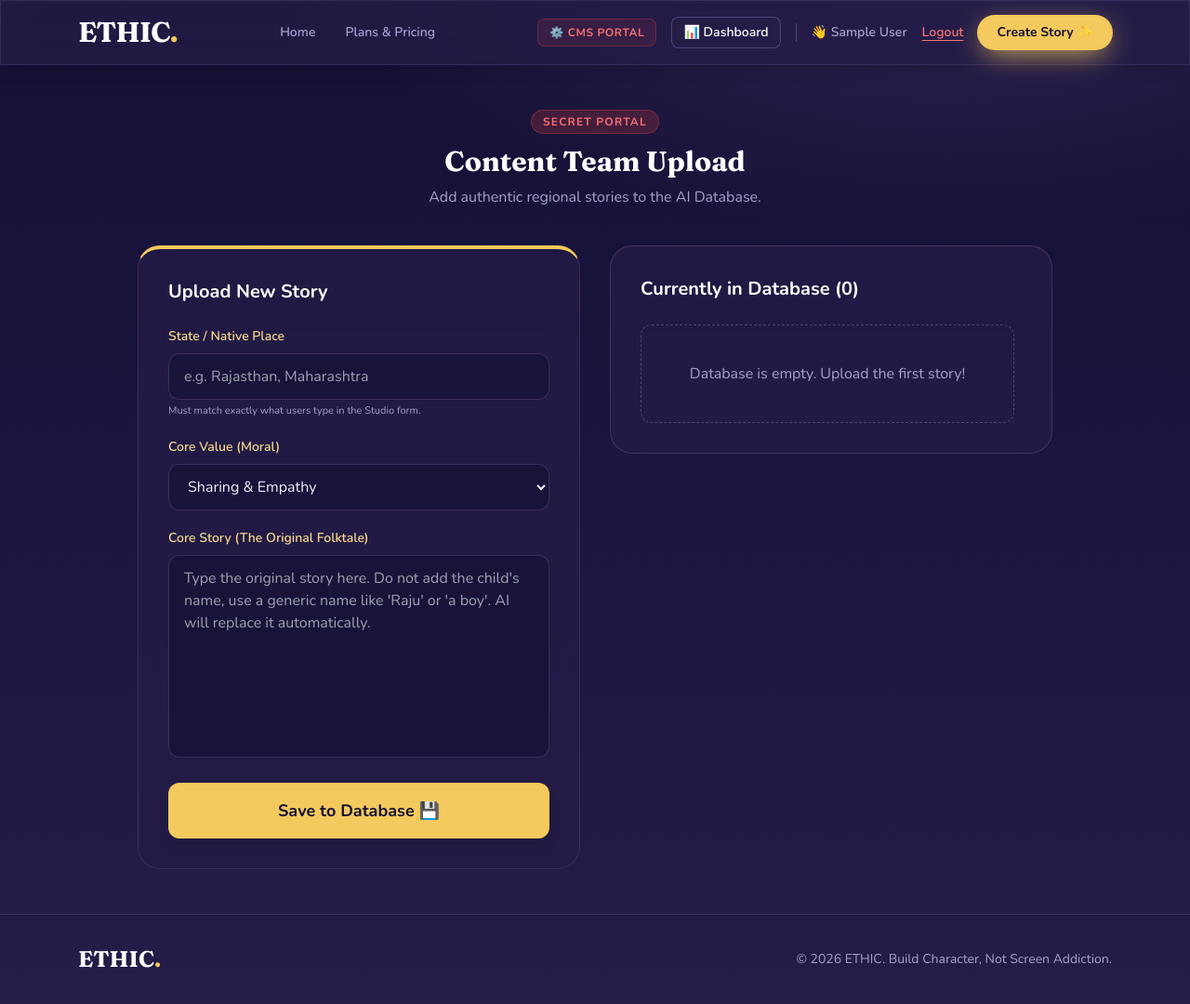
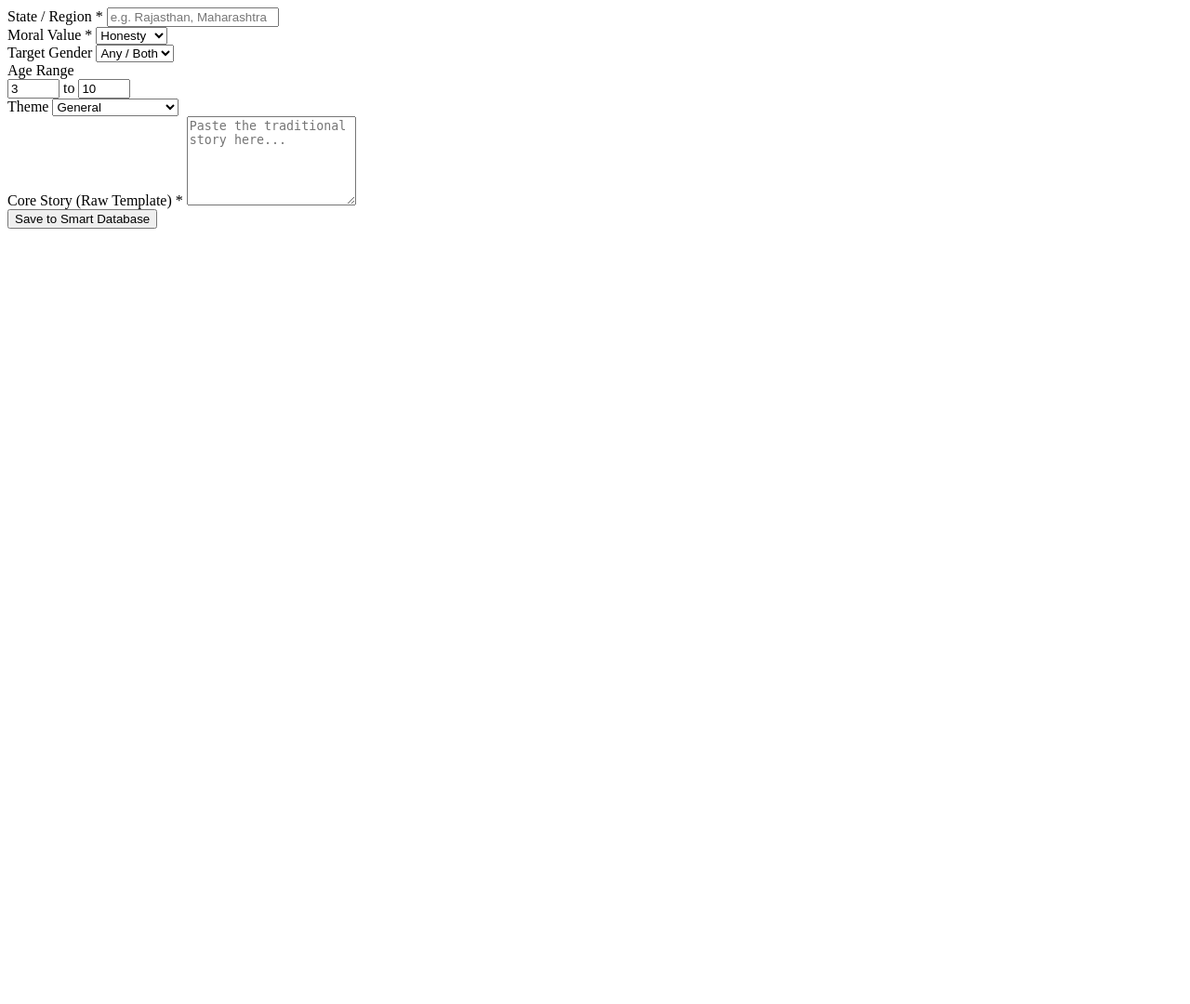
Before and after one commit to contactcuratedchoices-stack/ethic-mvp, a Flask app: page /admin/upload in a window 1280 px wide. Shown: the whole page at 93% size. After the commit the page ends 246 px from the top, so only its background shows below. Run offline with Flask 3, Linux system fonts and the light colour scheme; the visitor is signed in with stand-in values (Sample User, id 1); some libraries are stand-ins or nearby versions.

Commit message:
Update admin_upload.html

```diff
--- a/templates/admin_upload.html
+++ b/templates/admin_upload.html
@@ -1,88 +1,61 @@
-{% extends "base.html" %}
+<!-- NAYA SMART FORM -->
+<form method="POST" class="space-y-4">
 
-{% block content %}
-<section class="mx-auto max-w-5xl px-5 py-12">
-
-  <div class="mb-10 text-center">
-    <span class="inline-block px-3 py-1 bg-red-500/20 text-red-400 font-bold rounded-full text-xs uppercase tracking-widest mb-3 border border-red-500/30">Secret Portal</span>
-    <h1 class="font-serif text-3xl font-bold text-white">Content Team Upload</h1>
-    <p class="mt-2 text-muted">Add authentic regional stories to the AI Database.</p>
-  </div>
-
-  {% with messages = get_flashed_messages(category_filter=["success"]) %}
-    {% if messages %}
-      <div class="mb-8 rounded-xl bg-green-500/20 border border-green-500/30 p-4 text-green-400 font-semibold text-center shadow-lg">
-        {{ messages[0] }}
-      </div>
-    {% endif %}
-  {% endwith %}
-
-  <div class="grid grid-cols-1 lg:grid-cols-2 gap-8">
-
-    <!-- 📝 FORM TO UPLOAD STORY -->
-    <div class="glass p-6 md:p-8 rounded-3xl h-fit border-t-4 border-t-gold">
-      <h2 class="text-xl font-bold text-white mb-6">Upload New Story</h2>
-
-      <form action="/admin/upload" method="POST" class="space-y-5">
+    <!-- State and Moral -->
+    <div class="grid grid-cols-1 md:grid-cols-2 gap-4">
         <div>
-          <label class="mb-2 block text-sm font-semibold text-gold-soft">State / Native Place</label>
-          <input type="text" name="state" required placeholder="e.g. Rajasthan, Maharashtra" class="field w-full rounded-xl px-4 py-3" />
-          <p class="text-[11px] text-muted mt-1">Must match exactly what users type in the Studio form.</p>
+            <label class="block text-gray-700 text-sm font-bold mb-2">State / Region *</label>
+            <input type="text" name="state" required class="w-full px-3 py-2 border rounded-lg focus:outline-none focus:border-indigo-500" placeholder="e.g. Rajasthan, Maharashtra">
         </div>
-
         <div>
-          <label class="mb-2 block text-sm font-semibold text-gold-soft">Core Value (Moral)</label>
-          <select name="moral" required class="field w-full rounded-xl px-4 py-3">
-            <option value="Sharing & Empathy">Sharing & Empathy</option>
-            <option value="Honesty & Truth">Honesty & Truth</option>
-            <option value="Bravery & Courage">Bravery & Courage</option>
-            <option value="Respect for Elders">Respect for Elders</option>
-            <option value="Kindness to Animals">Kindness to Animals</option>
-          </select>
+            <label class="block text-gray-700 text-sm font-bold mb-2">Moral Value *</label>
+            <select name="moral" required class="w-full px-3 py-2 border rounded-lg focus:outline-none focus:border-indigo-500">
+                <option value="Honesty">Honesty</option>
+                <option value="Courage">Courage</option>
+                <option value="Sharing">Sharing</option>
+                <option value="Respect">Respect</option>
+                <option value="Kindness">Kindness</option>
+            </select>
         </div>
-
-        <div>
-          <label class="mb-2 block text-sm font-semibold text-gold-soft">Core Story (The Original Folktale)</label>
-          <textarea name="core_story" required rows="8" placeholder="Type the original story here. Do not add the child's name, use a generic name like 'Raju' or 'a boy'. AI will replace it automatically." class="field w-full rounded-xl px-4 py-3 resize-none"></textarea>
-        </div>
-
-        <button type="submit" class="w-full py-4 rounded-xl bg-gold text-navy font-bold hover:brightness-105 transition shadow-lg text-lg">
-          Save to Database 💾
-        </button>
-      </form>
     </div>
 
-    <!-- 📚 DATABASE LIST -->
-    <div class="glass p-6 md:p-8 rounded-3xl h-fit border border-purple-soft/20">
-      <h2 class="text-xl font-bold text-white mb-6">Currently in Database ({{ stories|length }})</h2>
-
-      <div class="space-y-4 max-h-[600px] overflow-y-auto pr-2 custom-scrollbar">
-        {% if stories %}
-          {% for st in stories %}
-            <div class="bg-navy-light/60 p-4 rounded-2xl border border-purple-soft/10">
-              <div class="flex justify-between items-start mb-2">
-                <span class="bg-gold/10 text-gold border border-gold/20 text-xs px-2 py-1 rounded font-bold uppercase">{{ st.state }}</span>
-                <span class="bg-purple-soft/10 text-purple-soft border border-purple-soft/20 text-xs px-2 py-1 rounded font-semibold">{{ st.moral }}</span>
-              </div>
-              <p class="text-sm text-gray-300 line-clamp-3 leading-relaxed">{{ st.core_story }}</p>
+    <!-- 🚀 NAYE SMART TAGS -->
+    <div class="grid grid-cols-1 md:grid-cols-3 gap-4 bg-indigo-50 p-4 rounded-lg border border-indigo-100">
+        <div>
+            <label class="block text-indigo-900 text-sm font-bold mb-2">Target Gender</label>
+            <select name="target_gender" class="w-full px-3 py-2 border rounded-lg focus:outline-none focus:border-indigo-500">
+                <option value="Any">Any / Both</option>
+                <option value="Boy">Boy</option>
+                <option value="Girl">Girl</option>
+            </select>
+        </div>
+        <div>
+            <label class="block text-indigo-900 text-sm font-bold mb-2">Age Range</label>
+            <div class="flex items-center space-x-2">
+                <input type="number" name="min_age" value="3" min="1" max="15" class="w-full px-3 py-2 border rounded-lg">
+                <span>to</span>
+                <input type="number" name="max_age" value="10" min="1" max="15" class="w-full px-3 py-2 border rounded-lg">
             </div>
-          {% endfor %}
-        {% else %}
-          <div class="text-center py-10 text-muted border border-dashed border-purple-soft/30 rounded-xl">
-            Database is empty. Upload the first story!
-          </div>
-        {% endif %}
-      </div>
+        </div>
+        <div>
+            <label class="block text-indigo-900 text-sm font-bold mb-2">Theme</label>
+            <select name="theme" class="w-full px-3 py-2 border rounded-lg focus:outline-none focus:border-indigo-500">
+                <option value="General">General</option>
+                <option value="Magic & Fairies">Magic & Fairies</option>
+                <option value="Kings & Warriors">Kings & Warriors</option>
+                <option value="Animals & Nature">Animals & Nature</option>
+                <option value="Real-life Adventure">Real-life Adventure</option>
+            </select>
+        </div>
     </div>
 
-  </div>
-</section>
+    <!-- Core Story -->
+    <div>
+        <label class="block text-gray-700 text-sm font-bold mb-2">Core Story (Raw Template) *</label>
+        <textarea name="core_story" rows="6" required class="w-full px-3 py-2 border rounded-lg focus:outline-none focus:border-indigo-500" placeholder="Paste the traditional story here..."></textarea>
+    </div>
 
-<style>
-  /* Scrollbar styling for the list */
-  .custom-scrollbar::-webkit-scrollbar { width: 6px; }
-  .custom-scrollbar::-webkit-scrollbar-track { background: rgba(36,29,71,0.5); border-radius: 10px; }
-  .custom-scrollbar::-webkit-scrollbar-thumb { background: rgba(183,157,240,0.3); border-radius: 10px; }
-  .custom-scrollbar::-webkit-scrollbar-thumb:hover { background: rgba(183,157,240,0.6); }
-</style>
-{% endblock %}
+    <button type="submit" class="w-full bg-indigo-600 text-white font-bold py-3 px-4 rounded-lg hover:bg-indigo-700 transition">
+        Save to Smart Database
+    </button>
+</form>
```
